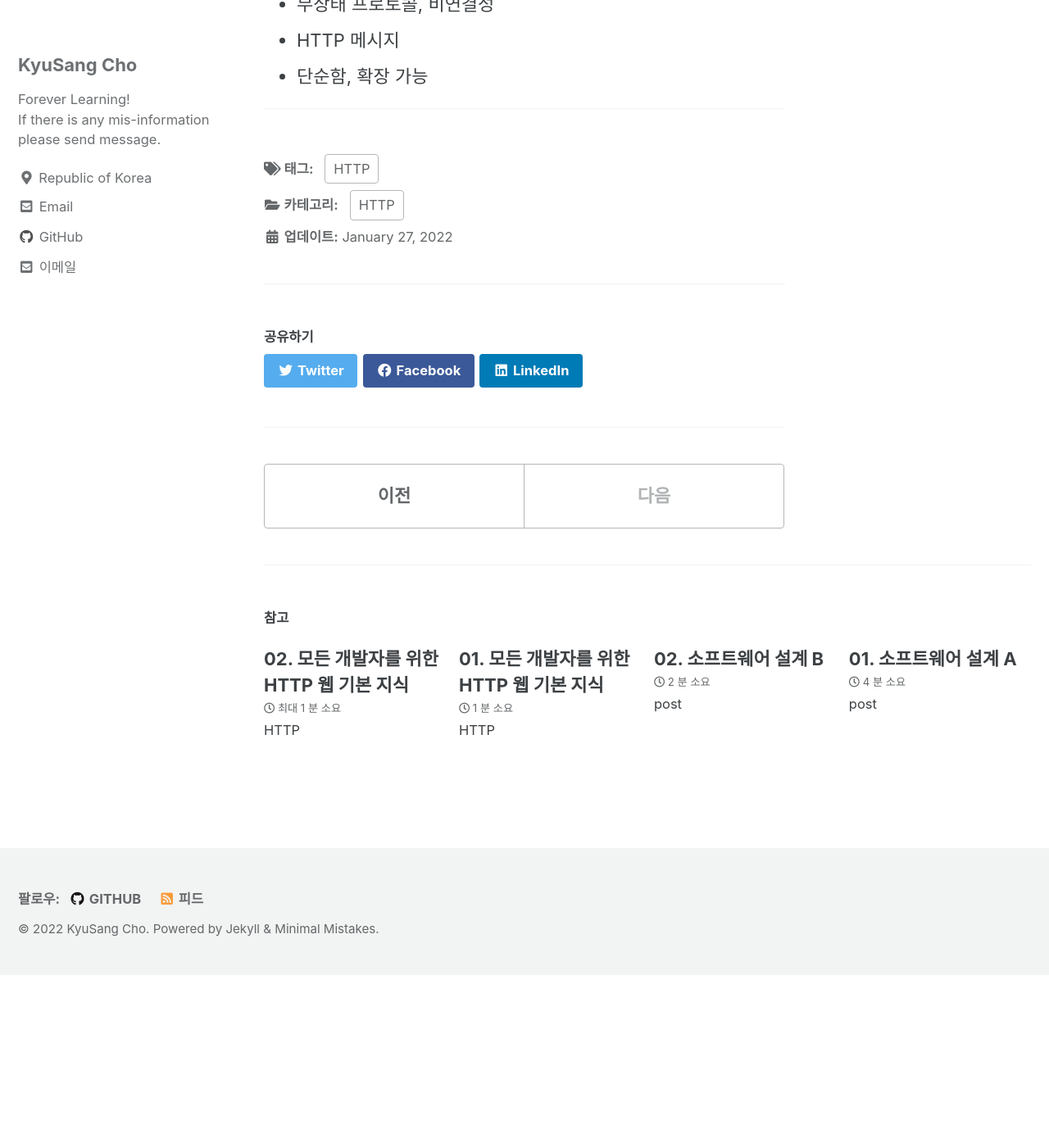
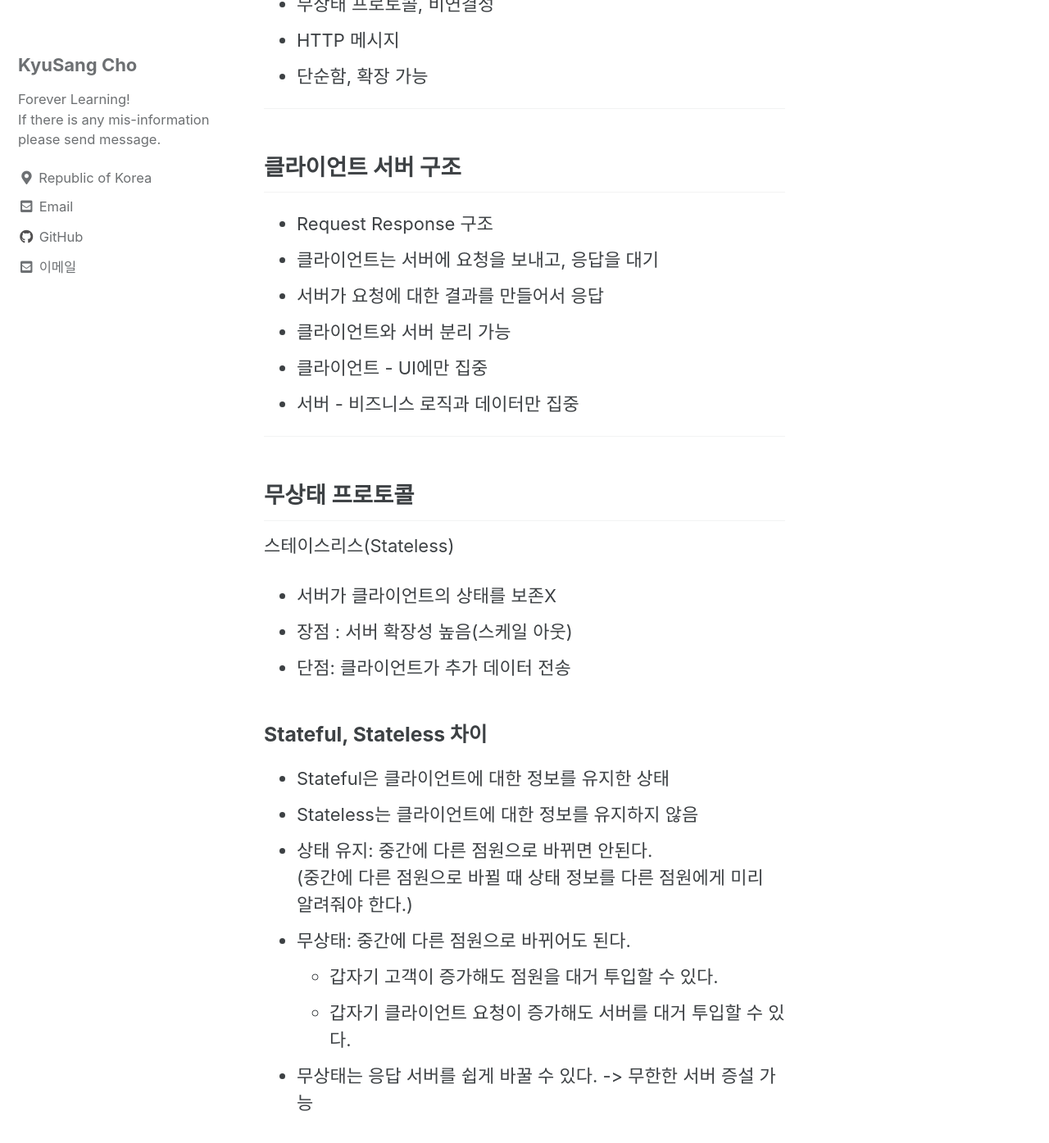
Before and after one commit to DevKS-Yet/DevKs-Yet.github.io, a Jekyll site: the page built from _posts/2022-01-27-46(http03).md, in a window 1280 px wide and 1400 px high, scrolled down 1668 px. Shown: the top 1395 px of the window at 82% size. Built offline with Jekyll 4.4.1, drawn with Linux system fonts in a browser that asks for light colours; cached includes are drawn as plain includes; before the commit the page ends 2858 px from its top, so only the background shows below that; some of the changed text lies outside the part shown.

Commit message:
20220130

```diff
--- a/_posts/2022-01-27-46(http03).md
+++ b/_posts/2022-01-27-46(http03).md
@@ -45,3 +45,41 @@ tags:
 - 단순함, 확장 가능
 
 ---
+
+## 클라이언트 서버 구조
+- Request Response 구조
+- 클라이언트는 서버에 요청을 보내고, 응답을 대기
+- 서버가 요청에 대한 결과를 만들어서 응답
+- 클라이언트와 서버 분리 가능
+- 클라이언트 - UI에만 집중
+- 서버 - 비즈니스 로직과 데이터만 집중
+
+---
+
+## 무상태 프로토콜
+스테이스리스(Stateless)
+- 서버가 클라이언트의 상태를 보존X
+- 장점 : 서버 확장성 높음(스케일 아웃)
+- 단점: 클라이언트가 추가 데이터 전송
+
+### Stateful, Stateless 차이
+- Stateful은 클라이언트에 대한 정보를 유지한 상태
+- Stateless는 클라이언트에 대한 정보를 유지하지 않음
+- 상태 유지: 중간에 다른 점원으로 바뀌면 안된다.
+(중간에 다른 점원으로 바뀔 때 상태 정보를 다른 점원에게 미리 알려줘야 한다.)
+- 무상태: 중간에 다른 점원으로 바뀌어도 된다.
+  - 갑자기 고객이 증가해도 점원을 대거 투입할 수 있다.
+  - 갑자기 클라이언트 요청이 증가해도 서버를 대거 투입할 수 있다.
+- 무상태는 응답 서버를 쉽게 바꿀 수 있다. -> 무한한 서버 증설 가능
+
+#### Stateful의 예
+- 고객: 커피 2잔 주세요.
+- 점원: 어떤 커피로 드릴까요?
+- 고객: 아이스 아메리카노로 주세요.
+- 점원: 아이스 아메리카노 2잔 주문하셨고 총 5천원 입니다.
+
+#### Stateless의 예
+- 고객: 커피 2잔 주세요.
+- 점원: 어떤 커피로 드릴까요?
+- 고객: 아이스 아메리카노로 2잔 주세요.
+- 점원: 아이스 아메리카노 2잔를 주문하셨고 총 5천원 입니다.
```
